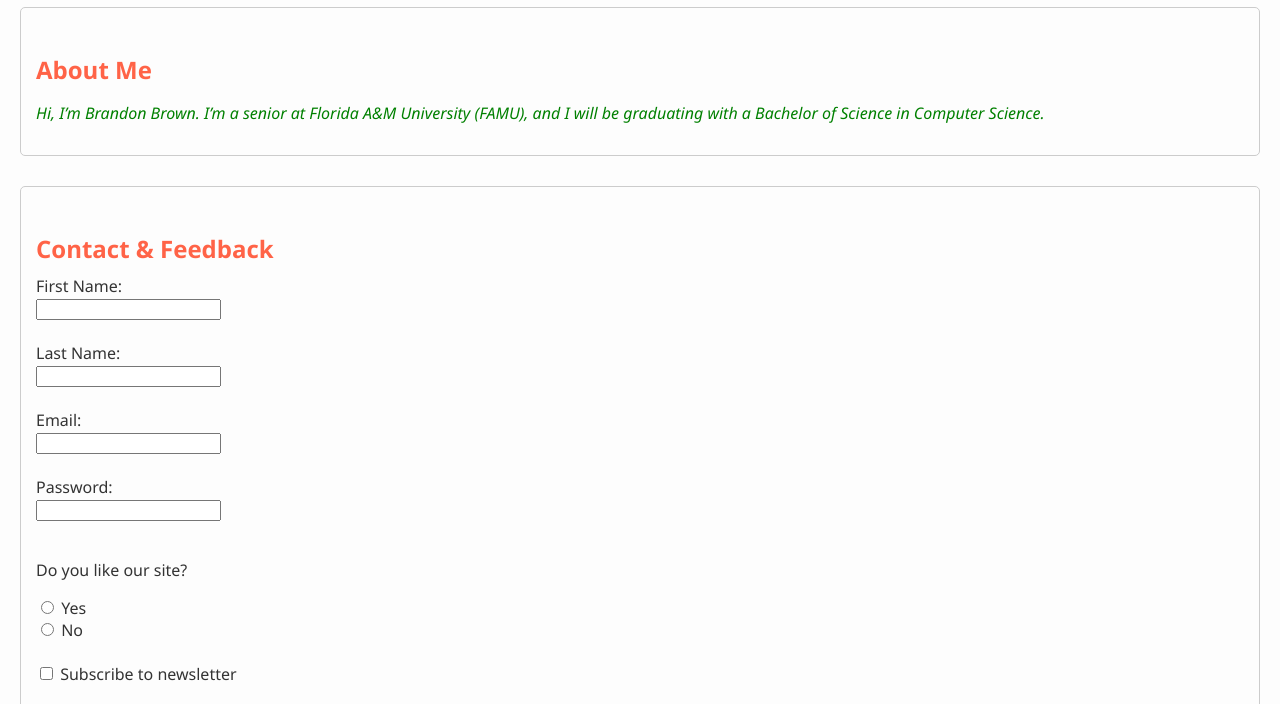
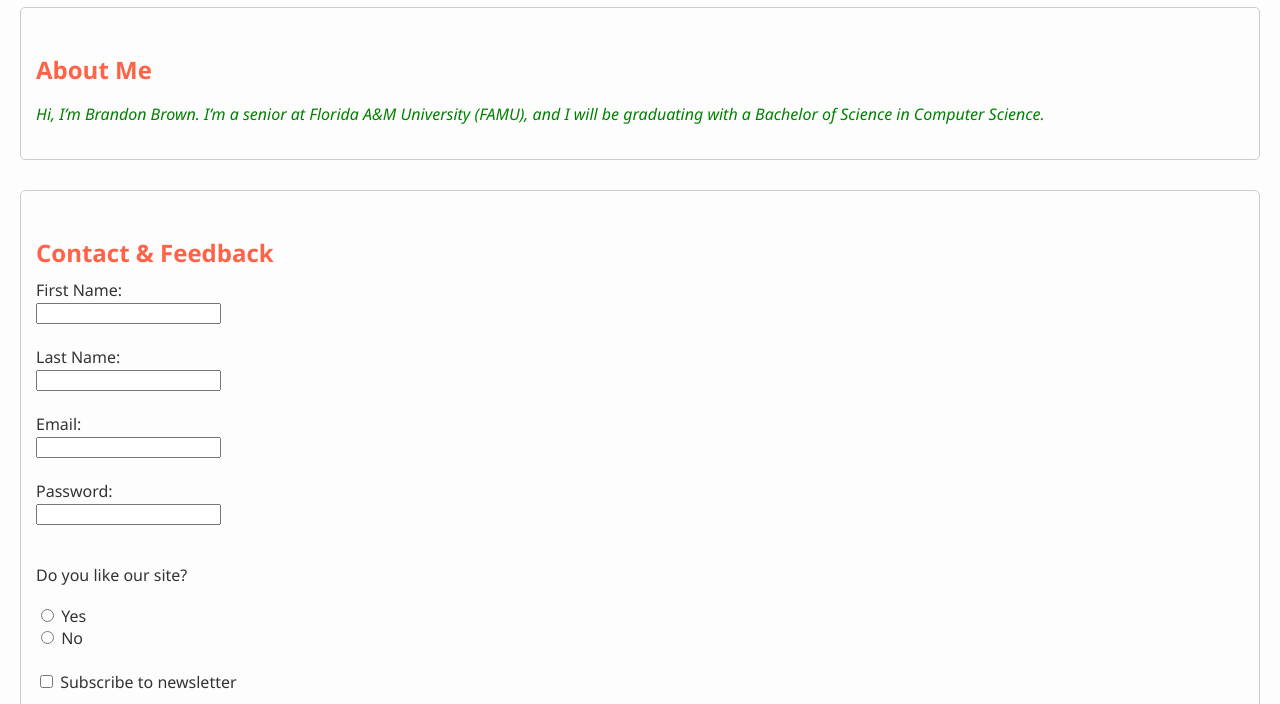
Before and after one commit to BranDonT-Bytes/COP3060, a plain HTML site: page index.html in a window 1280 px wide. Shown: the part 67-771 px from the top of the page. Drawn offline with Linux system fonts and the light colour scheme.

Commit message:
Added <p>

```diff
--- a/styles.css
+++ b/styles.css
@@ -15,6 +15,10 @@ h2 {
   color: #ff6347;
   margin-top: 30px;
   margin-bottom: 10px;
+}
+
+p {
+  line-height: 1.6;
 }
 
 .highlight {
```
